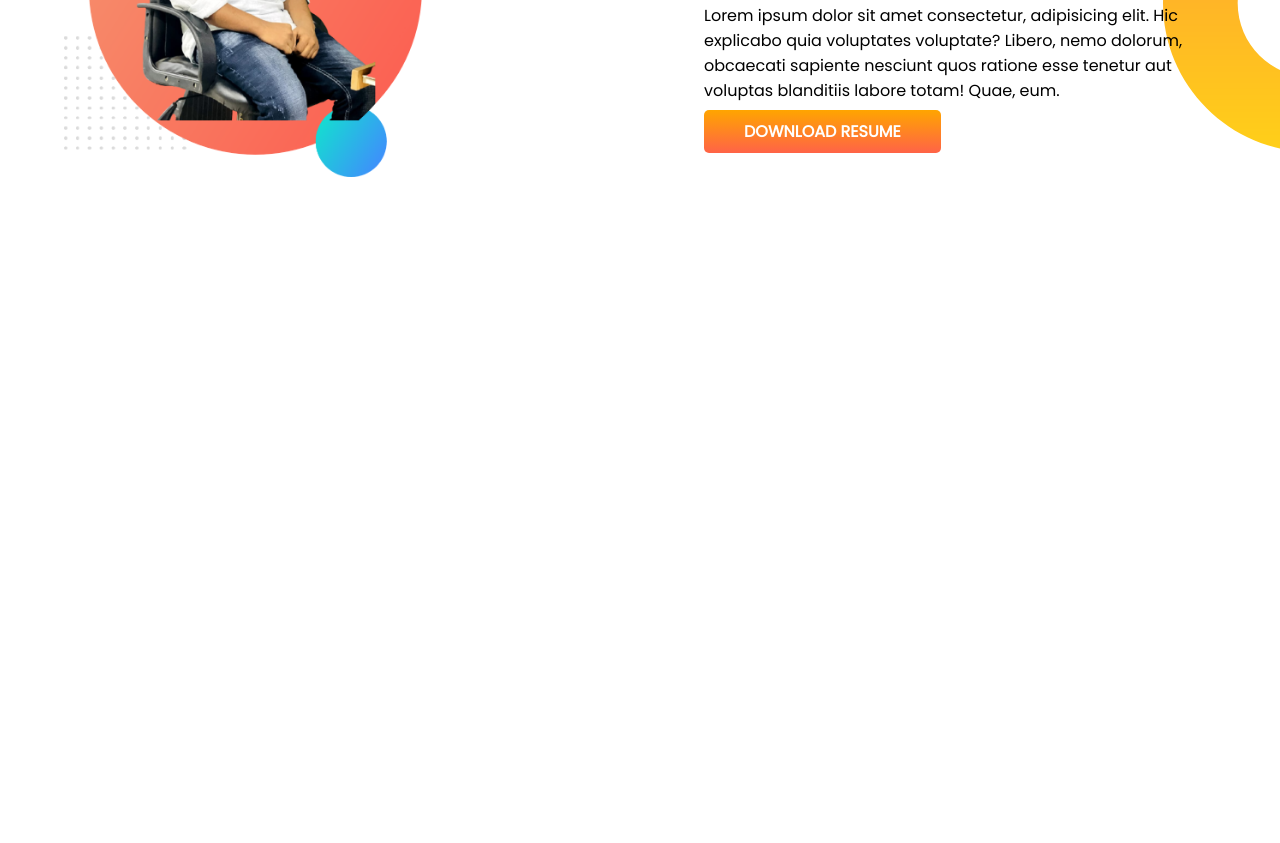
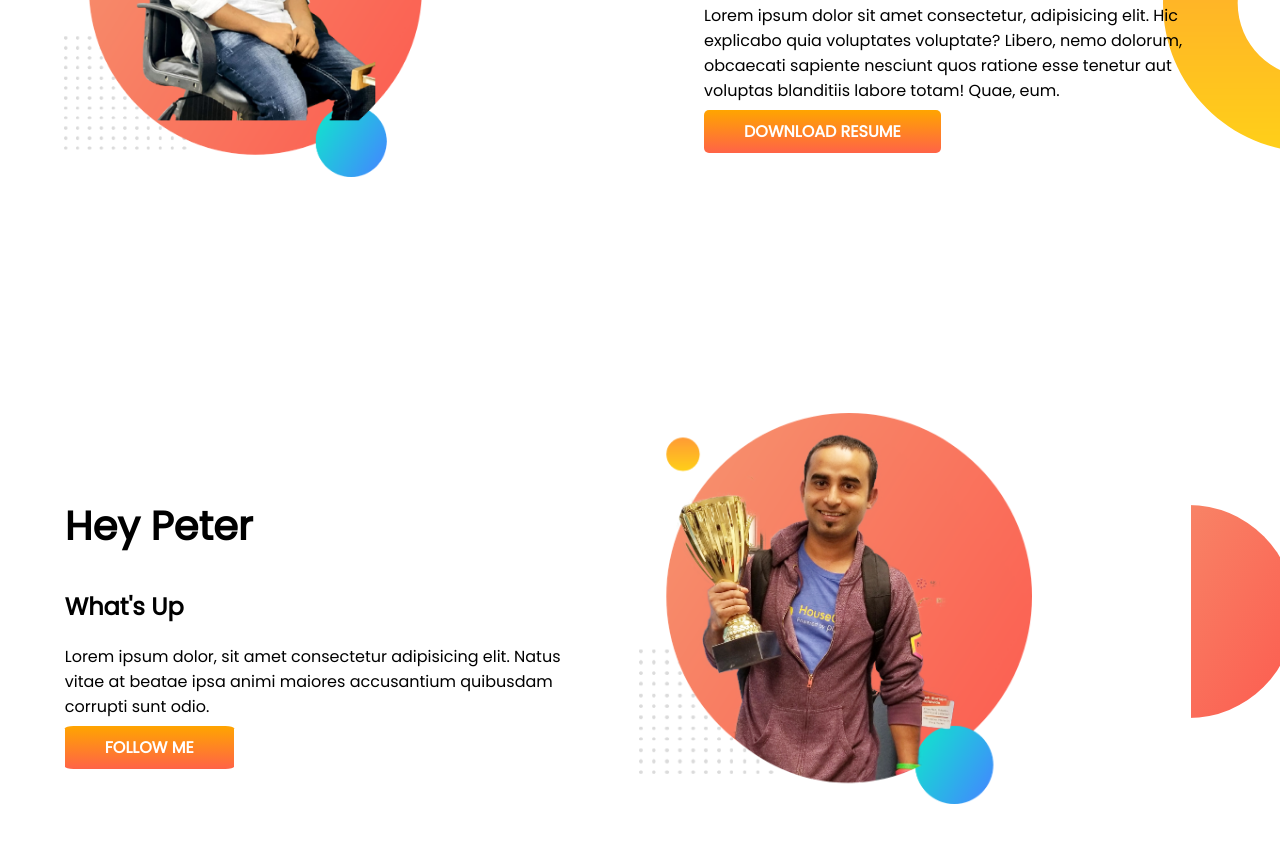
Before and after one commit to saruare77/developer-portfolio, a plain HTML site: page index.html in a window 1280 px wide. Shown: the part 929-1772 px from the top of the page. Before the commit the page ends 1327 px from the top, so only its background shows below. Drawn offline with Linux system fonts and the light colour scheme.

Commit message:
initial commit

```diff
--- a/index.html
+++ b/index.html
@@ -4,6 +4,7 @@
     <meta charset="UTF-8">
     <meta name="viewport" content="width=device-width, initial-scale=1.0">
     <title>portfolio website </title>
+    <link rel="icon" href="images/exp-bg.png">
     <link rel="preconnect" href="https://fonts.googleapis.com">
     <link rel="preconnect" href="https://fonts.gstatic.com" crossorigin>
     <link href="https://fonts.googleapis.com/css2?family=Poppins&display=swap" rel="stylesheet">
@@ -41,5 +42,22 @@
         </div>
     </section>
 
+
+                        <!-- Section-3 -->
+
+    <section class="practise">
+        <div class="pra">
+                <h1>Hey Peter</h1>
+                <h2>What's Up</h2>
+                <p>Lorem ipsum dolor, sit amet consectetur adipisicing elit. Natus vitae at beatae ipsa animi maiores accusantium quibusdam corrupti sunt odio.</p>
+
+                <a class="btn" target="_blank" href="https://www.facebook.com/">FOLLOW ME</a>
+        </div>
+        <div class="photo">
+            <img src="images/jhankar.png" alt="jankar">
+        </div>
+
+    </section>
+
 </body>
 </html>
--- a/style.css
+++ b/style.css
@@ -45,3 +45,35 @@ section{
     background-repeat: no-repeat;
     background-position: right;
 }
+
+
+.practise{
+    display: flex;
+}
+
+.pra{
+    width: 50%;
+    padding: 5%;
+}
+
+.photo img{
+    width: 60%;
+    margin-top: 15px;
+}
+
+.practise{
+    background-image: url(images/exp-bg.png);
+    background-repeat: no-repeat;
+    background-position: right;
+    margin-right: -15px;
+
+}
+
+.btn{
+    text-decoration: none;
+    background-image: linear-gradient(orange,tomato);
+    padding: 10px 40px;
+    color:white;
+    font-weight: 700;
+    border-radius: 5%;
+}
```
